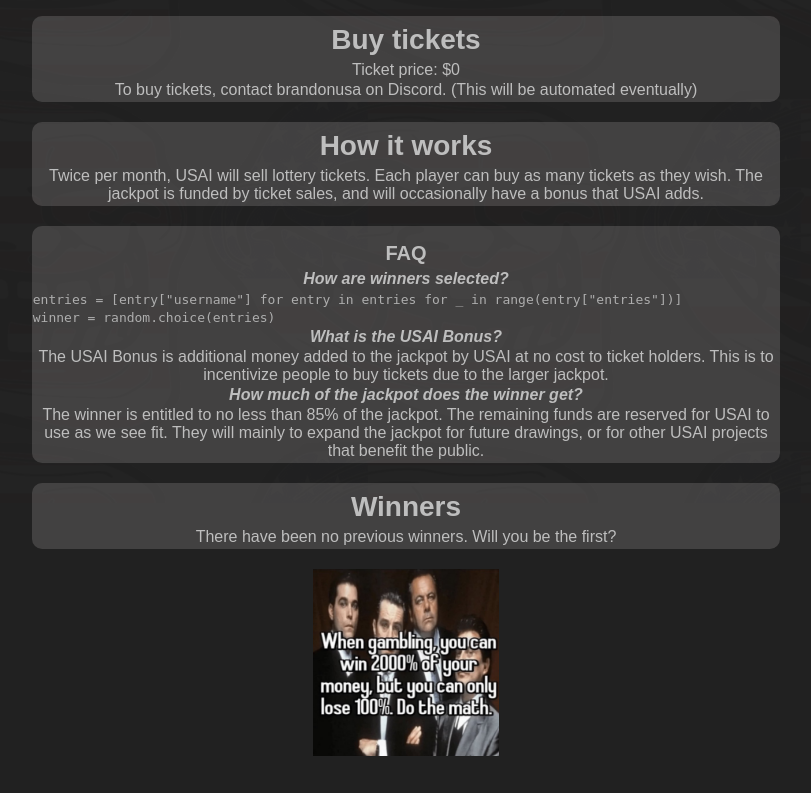
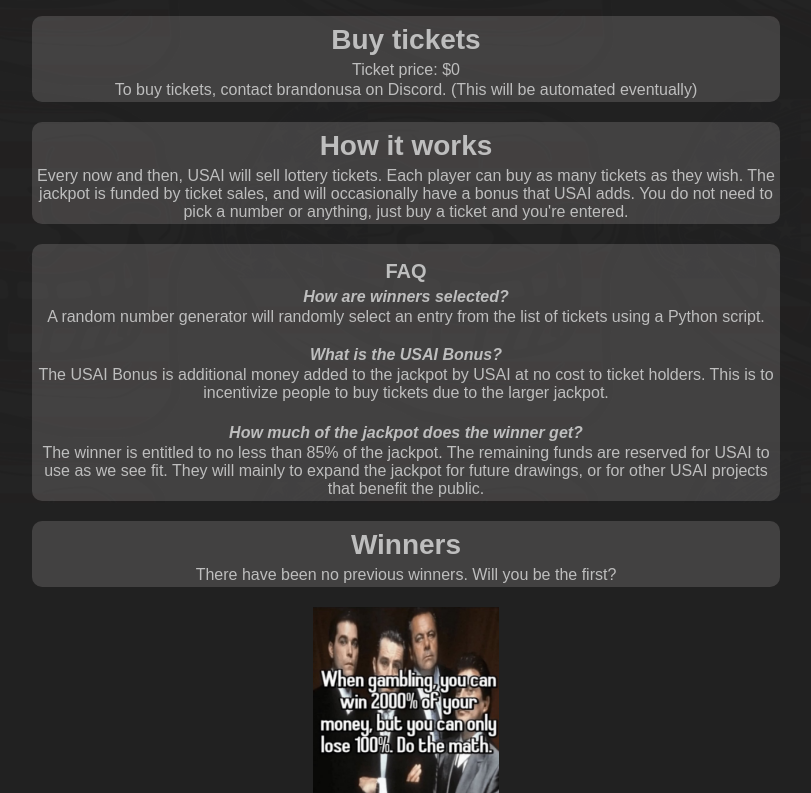
Before and after one commit to besser435/USAI-Website, a Flask app: page /lottery in a window 1280 px wide. Shown: the part 297-1090 px from the top of the page, without its empty margins (234-1045 px from the left). Run offline with Flask 3, Linux system fonts and the light colour scheme.

Commit message:
Change lottery wording and formatting, possible typeError fix.

```diff
--- a/website/app.py
+++ b/website/app.py
@@ -136,7 +136,10 @@ def update_lottery():
         ticket_price = int(request.form["ticket_price"])
         draw_date = request.form["draw_date"]
 
-        return 200
+        return "OK", 200
+        #BUG something throws a typeError. Could it be this? Should it be: return "OK", 200"?
+
+
     except Exception as e:
         logging.error(f"Internal error on update_lottery: {e}")
         return "Internal error on update_lottery", 500
--- a/website/templates/lottery.html
+++ b/website/templates/lottery.html
@@ -18,26 +18,28 @@
     <div class="box">
         <h2>How it works</h2>
         <p>
-            Twice per month, USAI will sell lottery tickets.
+            Every now and then, USAI will sell lottery tickets.
             Each player can buy as many tickets as they wish. The jackpot is
             funded by ticket sales, and will occasionally have a bonus
-            that USAI adds.
+            that USAI adds. You do not need to pick a number or anything,
+            just buy a ticket and you're entered.
         </p>
     </div>
 
     <div class="box">
         <h3>FAQ</h3>
         <p><em>How are winners selected?</em></p>
-        <code style="text-align: center">
-            entries = [entry["username"] for entry in entries for _ in range(entry["entries"])]<br>
-            winner = random.choice(entries)
-        </code>
+        <p>
+            A random number generator will randomly select an entry from the list of tickets using a Python script.
+        <br>
+        <br>
 
         <p><em>What is the USAI Bonus?</em></p>
         <p>
             The USAI Bonus is additional money added to the jackpot by USAI at no cost to ticket holders.
             This is to incentivize people to buy tickets due to the larger jackpot.
         </p>
+        <br>
 
         <p><em>How much of the jackpot does the winner get?</em></p>
         <p>
```
